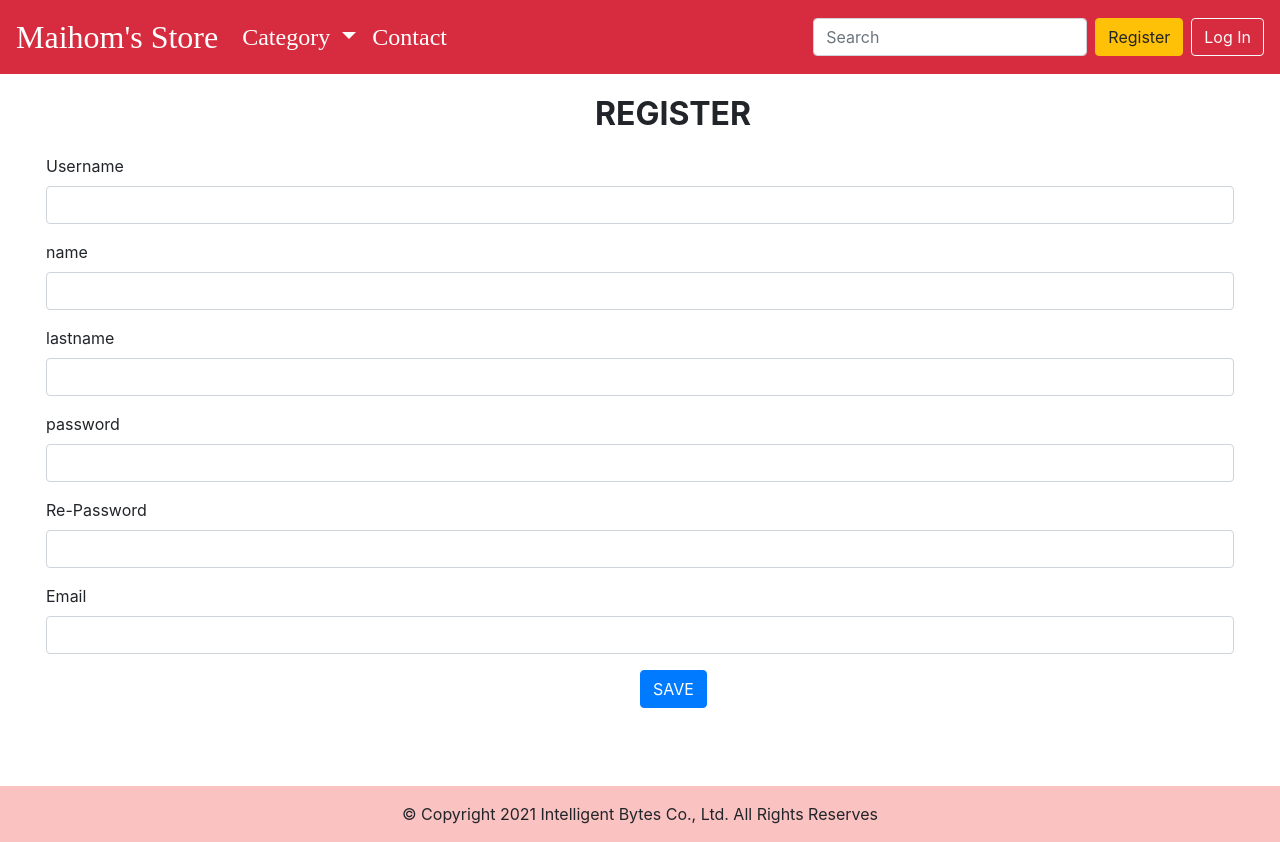
After one commit to Mmaihomm/maihomstore, a Django app: page /register in a window 1280 px wide. The commit adds this page. Run offline with Django 3.2, Linux system fonts and the light colour scheme.

Commit message:
Add login logout

```diff
--- a/maihomproject/urls.py
+++ b/maihomproject/urls.py
@@ -22,6 +22,9 @@ from django.conf import settings
 urlpatterns = [
     path('admin/', admin.site.urls),
     path('',views.all,name='mainpage'),
+    path('login',views.Login),
+    path('logout',views.Logout),
+    path('register',views.register),
     path('category/<int:pk>',views.Category,name='category'),
     path('category/<int:pk>/<int:product>',views.Productdetails,name='productdetails'),
     path('contact',views.contact,name='contact')
--- a/maihomstore/views.py
+++ b/maihomstore/views.py
@@ -1,4 +1,4 @@
-from django.shortcuts import render,get_object_or_404
+from django.shortcuts import render,get_object_or_404,redirect
 from .models import Catigories,Product,ProductImage
 from django.db.models import Q
 from django.core.mail import send_mail
@@ -133,3 +133,57 @@ def contact(request):
         'categoryid' : categoryid
         }
     return render(request,'contact.html',{'context' : context})
+
+def Login(request):
+    username=request.POST.get('username')
+    password=request.POST.get('password')
+    print(username)
+
+    # login
+    user = authenticate(username=username,password=password)
+    print(user)
+    if user is not None :
+        login(request,user)
+        return redirect('/')
+    else:
+        messages.info(request,'Username or password is incorrect')
+        return redirect('/')
+
+def Logout(request):
+    logout(request)
+    return redirect('/')
+
+def register(request):
+    name=request.POST.get('name')
+    lastname=request.POST.get('lastname')
+    username=request.POST.get('username')
+    password=request.POST.get('password')
+    repassword=request.POST.get('repassword')
+    email=request.POST.get('email')
+
+    if request.method == 'POST':
+        if password==repassword:
+            if User.objects.filter(username=username).exists():
+                messages.info(request, 'cannot use username')
+                print(name,lastname,username,password,repassword,email)
+                return redirect('/register')
+            elif User.objects.filter(email=email).exists():
+                messages.info(request, 'cannot use email')
+                print(name,lastname,username,password,repassword,email)
+                return redirect('/register')
+            else:
+                user = User(
+                first_name=name,
+                last_name=lastname,
+                username=username,
+                email=email
+                )
+                user.set_password(password)
+
+                user.save()
+                return redirect('/')
+        else:
+            messages.info(request,'cannot use post')
+            return redirect('/register')
+
+    return render(request,'register.html')
--- a/template/layout.html
+++ b/template/layout.html
@@ -1,24 +1,30 @@
-
 <!DOCTYPE html>
 <html lang="en">
+
 <head>
   <meta charset="UTF-8">
   <meta http-equiv="X-UA-Compatible" content="IE=edge">
   <meta name="viewport" content="width=device-width, initial-scale=1.0">
-    <link rel="stylesheet" href="https://cdn.jsdelivr.net/npm/bootstrap@4.6.0/dist/css/bootstrap.min.css" integrity="sha384-B0vP5xmATw1+K9KRQjQERJvTumQW0nPEzvF6L/Z6nronJ3oUOFUFpCjEUQouq2+l" crossorigin="anonymous">
+  <link rel="stylesheet" href="https://cdn.jsdelivr.net/npm/bootstrap@4.6.0/dist/css/bootstrap.min.css"
+    integrity="sha384-B0vP5xmATw1+K9KRQjQERJvTumQW0nPEzvF6L/Z6nronJ3oUOFUFpCjEUQouq2+l" crossorigin="anonymous">
   <title>{% block title %}Maihom's Store {% endblock %}</title>
 </head>
+
 <body>
   <nav class="navbar navbar-expand-lg " style="background-color: #d72c3f; ">
-        <a class="navbar-brand" style="color: white; font-family: 'Times New Roman', Times, serif; font-size: 32px;" href="/">Maihom's Store</a>
-        <button class="navbar-toggler" type="button" data-toggle="collapse" data-target="#navbarSupportedContent" aria-controls="navbarSupportedContent" aria-expanded="false" aria-label="Toggle navigation">
+    <a class="navbar-brand" style="color: white; font-family: 'Times New Roman', Times, serif; font-size: 32px;"
+      href="/">Maihom's Store</a>
+    <button class="navbar-toggler" type="button" data-toggle="collapse" data-target="#navbarSupportedContent"
+      aria-controls="navbarSupportedContent" aria-expanded="false" aria-label="Toggle navigation">
       <span class="navbar-toggler-icon"></span>
     </button>
 
     <div class="collapse navbar-collapse" id="navbarSupportedContent">
       <ul class="navbar-nav mr-auto">
         <li class="nav-item dropdown">
-              <a class="nav-link dropdown-toggle" style="color: white; font-family: 'Times New Roman', Times, serif; font-size: 24px;" href="#" id="navbarDropdown" role="button" data-toggle="dropdown" aria-haspopup="true" aria-expanded="false">
+          <a class="nav-link dropdown-toggle"
+            style="color: white; font-family: 'Times New Roman', Times, serif; font-size: 24px;" href="#"
+            id="navbarDropdown" role="button" data-toggle="dropdown" aria-haspopup="true" aria-expanded="false">
             Category
           </a>
           <div class="dropdown-menu" aria-labelledby="navbarDropdown">
@@ -30,37 +36,95 @@
           </div>
         </li>
         <li class="nav-item">
-              <a class="nav-link " style="color: white; font-family: 'Times New Roman', Times, serif; font-size: 24px;" href="/contact" >Contact</a>
+          <a class="nav-link " style="color: white; font-family: 'Times New Roman', Times, serif; font-size: 24px;"
+            href="/contact">Contact</a>
         </li>
       </ul>
       <form class="form-inline my-2 my-lg-0">
-            <input class="form-control mr-sm-2" type="search" placeholder="Search" aria-label="Search" name='search' action="{{ request.path }}" value='{{searchcommit}}'>
-
+        <input class="form-control mr-sm-2" type="search" placeholder="Search" aria-label="Search" name='search'
+          action="{{ request.path }}" value='{{searchcommit}}'>
       </form>
+    </div>
+    {%if user.is_authenticated %}
+    <form class="d-flex justify-content-end">
+      <a class="btn btn-link text-light" style="margin-right: 8px;" type="button" href="/cart" id="loginButton"><i
+          class="fas fa-shopping-cart"></i></a>
+      <a class="btn btn-success text-light" style="margin-right: 8px;" type="button" data-toggle="modal"
+        data-target="#logout" id="loginButton">{{user.username}}</a>
+      <a class="btn btn-outline-dander" type="button aria-current=" href="/logout">Log Out</a>
+    </form>
+    {% else %}
+    <form class="d-flex justify-content-end ">
+      <a class="btn btn-warning " style="margin-right: 8px;" type="button aria-current=" href="/register">Register</a>
+      <a class="btn btn-outline-light text-light" type="button" data-toggle="modal" data-target="#staticBackdrop"
+        id="loginButton">Log In</a>
+    </form>
+    {% endif %}
+    </div>
     </div>
   </nav>
 
 
   <div class="container-fluid">
     {% block content %}
-        {%  endblock %}
+    {% endblock %}
   </div>
 
   <footer>
-        <div class="text-center p-3" style="background-color: rgba(250, 170, 170, 0.719);  bottom: 0px; width: -webkit-fill-available;">
+    <div class="text-center p-3"
+      style="background-color: rgba(250, 170, 170, 0.719);  bottom: 0px; width: -webkit-fill-available;">
       © Copyright 2021 Intelligent Bytes Co., Ltd. All Rights Reserves
     </div>
   </footer>
+
+
+  <!-- Modal Login -->
+  <div class="modal fade" id="staticBackdrop" data-backdrop="static" data-keyboard="false" tabindex="-1"
+    aria-labelledby="staticBackdropLabel" aria-hidden="true">
+    <div class="modal-dialog">
+      <div class="modal-content">
+        <div class="modal-header">
+          <h4 class="modal-title justify-content-center" id="staticBackdropLabel">Log in</h4>
+          <button type="button" class="close" data-dismiss="modal" aria-label="Close">
+            <span aria-hidden="true">&times;</span>
+          </button>
+        </div>
+        <form method="POST" action="/login">
+          {% csrf_token %}
+          <div class="modal-body">
+
+            Username <input type="text" required name=username> <br><br>
+            Password <input type="password" required name=password><br><br><br>
+
+            {% if messages %}
+            <div class="alert alert-danger" role="alert">
+              {% for message in messages %}
+              {{message}}
+              {% endfor %}
+            </div>
+            {% endif %}
+
+            <div class="modal-footer">
+
+              <button type="submit" class="btn btn-outline-success" id="loginButton">Log In</button>
+              <a href="/register" type="button" value="signup" class="btn btn-outline-warning" id="signupButton">Sign
+                Up</a>
+        </form>
+      </div>
+    </div>
+  </div>
 
 
 
 
 
 
+  <script src="https://code.jquery.com/jquery-3.5.1.slim.min.js"
+    integrity="sha384-DfXdz2htPH0lsSSs5nCTpuj/zy4C+OGpamoFVy38MVBnE+IbbVYUew+OrCXaRkfj"
+    crossorigin="anonymous"></script>
+  <script src="https://cdn.jsdelivr.net/npm/bootstrap@4.6.0/dist/js/bootstrap.bundle.min.js"
+    integrity="sha384-Piv4xVNRyMGpqkS2by6br4gNJ7DXjqk09RmUpJ8jgGtD7zP9yug3goQfGII0yAns"
+    crossorigin="anonymous"></script>
+</body>
 
-
-
-    <script src="https://code.jquery.com/jquery-3.5.1.slim.min.js" integrity="sha384-DfXdz2htPH0lsSSs5nCTpuj/zy4C+OGpamoFVy38MVBnE+IbbVYUew+OrCXaRkfj" crossorigin="anonymous"></script>
-    <script src="https://cdn.jsdelivr.net/npm/bootstrap@4.6.0/dist/js/bootstrap.bundle.min.js" integrity="sha384-Piv4xVNRyMGpqkS2by6br4gNJ7DXjqk09RmUpJ8jgGtD7zP9yug3goQfGII0yAns" crossorigin="anonymous"></script>
-</body>
 </html>
--- /dev/null
+++ b/template/register.html
@@ -0,0 +1,49 @@
+{% extends 'layout.html' %}
+{% block title%} Register - Maihom's Store {% endblock%}
+{% block content %}
+<div class="container-fluid" style="height:87vh;">
+    <div style="margin: 16px; font-size: 32px; padding-left: 45%;">
+        <strong>REGISTER</strong>
+    </div>
+    {% if messages %}
+    {% for message in messages %}
+    <div class="alert alert-{{message.tags}}" role="alert">
+        {{message}}
+    </div>
+    {% endfor %}
+    {% endif %}
+    <form action="" method="POST" style="margin: 16px;">
+        {% csrf_token %}
+        <div class="form-group">
+            <label for="">Username</label>
+            <input type="text" class="form-control" name="username" required>
+        </div>
+
+        <div class="form-group">
+            <label for="">name</label>
+            <input type="text" class="form-control" name="name" required>
+        </div>
+
+        <div class="form-group">
+            <label for="">lastname</label>
+            <input type="text" class="form-control" name="lastname" required>
+        </div>
+
+        <div class="form-group">
+            <label for="">password</label>
+            <input type="password" class="form-control" name="password" required>
+        </div>
+
+        <div class="form-group">
+            <label for="">Re-Password</label>
+            <input type="password" class="form-control" name="repassword" required>
+        </div>
+        <div class="form-group">
+            <label for="">Email</label>
+            <input type="email" class="form-control" name="email" style="margin-bottom:1em;" required>
+        </div>
+        <input type="submit" value="SAVE" class="btn btn-primary" style="margin-left: 50%;">
+    </form>
+</div>
+
+{% endblock %}
```
Lines whose indentation alone changed are shown as unchanged.
